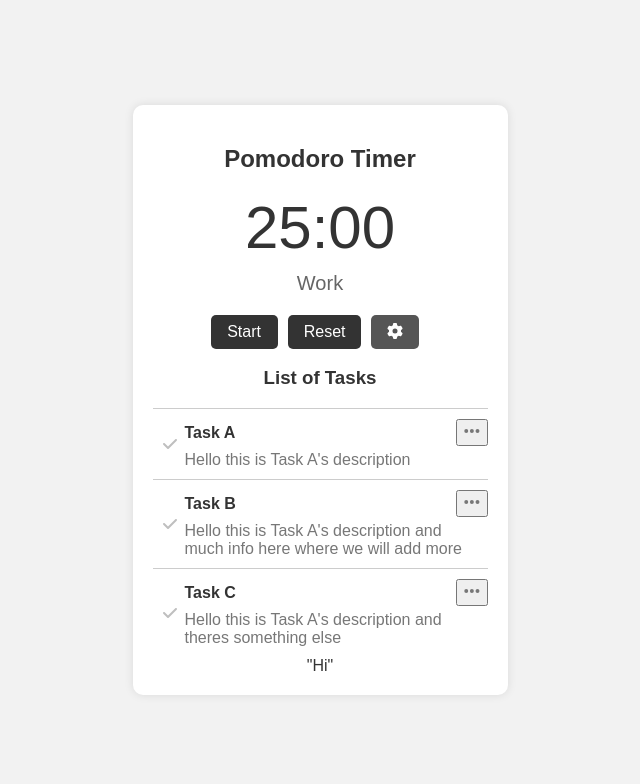
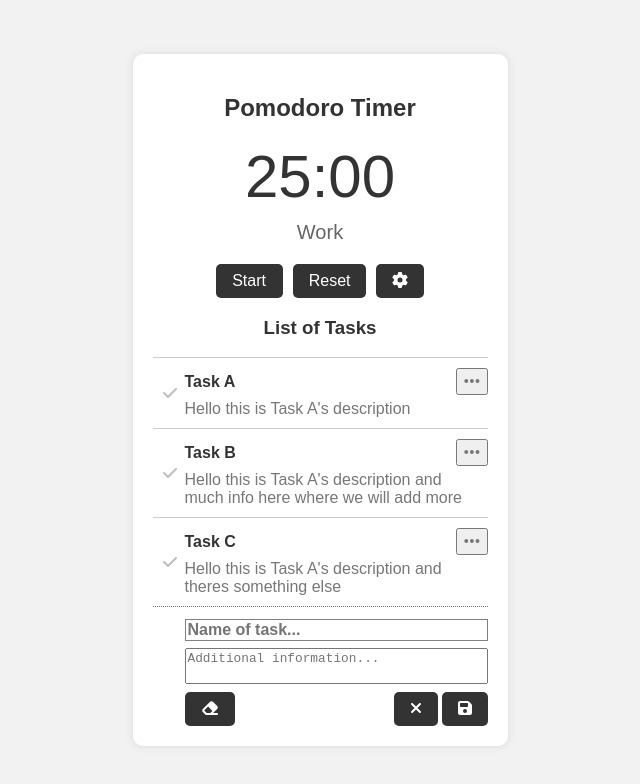
Before and after one commit to hiyodev/pomodoro-app, a React (Create React App) app: page / in a window 1280 px wide. Both pictures are taken after a click on the button "Add". Shown: the top 784 px of the page, without its empty margins (320-960 px from the left). Built offline with nearby package versions, Linux system fonts and the light colour scheme.

Commit message:
Added add task functionality

```diff
--- a/src/App.js
+++ b/src/App.js
@@ -1,7 +1,7 @@
 import "./App.css";
 import Card from "./components/card/Card";
 
-import { useContext, createContext, useState } from "react";
+import { createContext, useState } from "react";
 
 export const TaskContext = createContext(null);
 
--- a/src/components/card/Card.jsx
+++ b/src/components/card/Card.jsx
@@ -1,6 +1,12 @@
 import React, { useState, useContext } from "react";
 import { FontAwesomeIcon } from "@fortawesome/react-fontawesome";
-import { faCog, faEdit } from "@fortawesome/free-solid-svg-icons";
+import {
+  faCog,
+  faEdit,
+  faEraser,
+  faSave,
+  faTimes,
+} from "@fortawesome/free-solid-svg-icons";
 
 import Timer from "../timer/Timer";
 import TaskList from "../taskList/TaskList";
@@ -18,8 +24,29 @@ function Card(props) {
   const [breakDuration, setBreakDuration] = useState(300);
 
   const [addMode, setAddMode] = useState(false);
-  const [userInput, setUserInput] = useState({});
-  const tasksState = useContext(TaskContext);
+  const [userInput, setUserInput] = useState({ title: "", description: "" });
+  const taskData = useContext(TaskContext);
+
+  const onCancelHandler = () => {
+    setUserInput({ title: "", description: "" });
+    setAddMode(false);
+  };
+
+  const onClearHandler = () => {
+    setUserInput({ title: "", description: "" });
+  };
+
+  const onSaveHandler = () => {
+    taskData.setTasks((currTasks) => {
+      if (currTasks.length === 0) {
+        return [{ id: 0, ...userInput }];
+      }
+
+      const id = currTasks[currTasks.length - 1].id + 1;
+      return [...currTasks, { id: id, ...userInput }];
+    });
+    setUserInput({ title: "", description: "" });
+  };
 
   return (
     <S.CardContainer>
@@ -38,13 +65,55 @@ function Card(props) {
         </S.IconButton>
       </S.ButtonWrapper>
       <h3>List of Tasks</h3>
-      <TaskList></TaskList>
+      <TaskList />
       {!addMode && (
         <S.IconButton onClick={() => setAddMode(true)}>
           Add <FontAwesomeIcon icon={faEdit}></FontAwesomeIcon>
         </S.IconButton>
       )}
-      {addMode && <>"Hi"</>}
+      {addMode && (
+        <>
+          <S.EditBorder />
+          <S.EditWrapper>
+            <S.EditTitle
+              value={userInput.title}
+              placeholder={"Name of task..."}
+              onChange={(e) =>
+                setUserInput((input) => ({
+                  ...input,
+                  title: e.target.value,
+                }))
+              }
+            ></S.EditTitle>
+            <S.EditDescription
+              value={userInput.description}
+              placeholder={"Additional information..."}
+              onChange={(e) =>
+                setUserInput((input) => ({
+                  ...input,
+                  description: e.target.value,
+                }))
+              }
+            ></S.EditDescription>
+            <S.ThreeButtonWrapper>
+              <S.IconButton onClick={onClearHandler}>
+                <S.AwesomeIcon icon={faEraser}></S.AwesomeIcon>
+              </S.IconButton>
+              <S.TwoButtonWrapper>
+                <S.IconButton right_margin={"0.25em"} onClick={onCancelHandler}>
+                  <S.AwesomeIcon icon={faTimes}></S.AwesomeIcon>
+                </S.IconButton>
+                <S.IconButton
+                  onClick={onSaveHandler}
+                  disabled={!userInput.title.length}
+                >
+                  <S.AwesomeIcon icon={faSave}></S.AwesomeIcon>
+                </S.IconButton>
+              </S.TwoButtonWrapper>
+            </S.ThreeButtonWrapper>
+          </S.EditWrapper>
+        </>
+      )}
     </S.CardContainer>
   );
 }
--- a/src/components/card/Card.styled.jsx
+++ b/src/components/card/Card.styled.jsx
@@ -1,4 +1,5 @@
 import { styled } from "styled-components";
+import { FontAwesomeIcon } from "@fortawesome/react-fontawesome";
 
 export const CardContainer = styled.div`
   background-color: #fff;
@@ -31,9 +32,51 @@ export const StartStopButton = styled(Button)`
 `;
 
 export const IconButton = styled(Button)`
+  background-color: #333;
+  margin-right: ${(props) => (props.right_margin ? props.right_margin : 0)};
+
+  &:hover {
+    background-color: #777;
+  }
+`;
+
+export const SaveButton = styled.button`
   background-color: #555;
 
   &:hover {
     background-color: #777;
   }
 `;
+
+export const ThreeButtonWrapper = styled.div`
+  display: flex;
+  justify-content: space-between;
+  margin-top: 0.5em;
+`;
+
+export const TwoButtonWrapper = styled.div``;
+
+export const AwesomeIcon = styled(FontAwesomeIcon)``;
+
+export const EditWrapper = styled.div`
+  display: flex;
+  flex-direction: column;
+  margin-left: 2em;
+`;
+
+export const EditTitle = styled.input`
+  font-weight: bold;
+  font-size: 1em;
+  border: 1px solid grey;
+`;
+
+export const EditDescription = styled.textarea`
+  resize: none;
+  font-size: 0.8rem;
+  margin-top: 0.5em;
+`;
+
+export const EditBorder = styled.div`
+  border-top: 1px dotted #777;
+  padding: 0.25em 0 0.5em 0;
+`;
--- a/src/components/task/Task.jsx
+++ b/src/components/task/Task.jsx
@@ -11,10 +11,10 @@ import { TaskContext } from "../../App";
 import * as S from "./Task.styled";
 
 function Task(props) {
-  const tasksState = useContext(TaskContext);
+  const taskData = useContext(TaskContext);
 
   const { id, title, description, selected, completed } = props.task;
-  const { setTasks } = tasksState;
+  const { setTasks } = taskData;
 
   const [taskHovered, setTaskHovered] = useState(false);
   const [editMode, setEditMode] = useState(false);
@@ -122,7 +122,6 @@ function Task(props) {
 
       {editMode && (
         <S.EditWrapper>
-          <S.Header>
           <S.EditTitle
             value={userInput.title}
             onChange={(e) =>
@@ -132,7 +131,6 @@ function Task(props) {
               }))
             }
           ></S.EditTitle>
-          </S.Header>
           <S.EditDescription
             value={userInput.description}
             onChange={(e) =>
@@ -141,8 +139,6 @@ function Task(props) {
                 description: e.target.value,
               }))
             }
-            cols={35}
-            rows={3}
           ></S.EditDescription>
           <S.ButtonWrapper>
             <S.IconButton onClick={onDeleteHandler}>
--- a/src/components/task/Task.styled.jsx
+++ b/src/components/task/Task.styled.jsx
@@ -54,9 +54,7 @@ export const ButtonWrapper = styled.div`
   margin-top: 0.5em;
 `;
 
-export const TwoButtonWrapper = styled.div`
-  display: flex;
-`;
+export const TwoButtonWrapper = styled.div``;
 
 export const TickIconButton = styled(FontAwesomeIcon)`
   color: ${(props) => (props.completed ? "black" : "#bfbfbf")};
@@ -71,6 +69,7 @@ export const AwesomeIcon = styled(FontAwesomeIcon)``;
 
 export const EditWrapper = styled.div`
   display: flex;
+  flex: 1;
   flex-direction: column;
   margin-left: 2em;
 `;
--- a/src/components/taskList/TaskList.jsx
+++ b/src/components/taskList/TaskList.jsx
@@ -10,11 +10,11 @@ const TaskListContainer = styled.div`
 `;
 
 function TaskList(props) {
-  const tasksState = useContext(TaskContext);
+  const taskData = useContext(TaskContext);
 
   return (
     <TaskListContainer>
-      {tasksState.tasks.map((task) => (
+      {taskData.tasks.map((task) => (
         <Task key={task.id} task={task}></Task>
       ))}
     </TaskListContainer>
```
Lines whose indentation alone changed are shown as unchanged.
